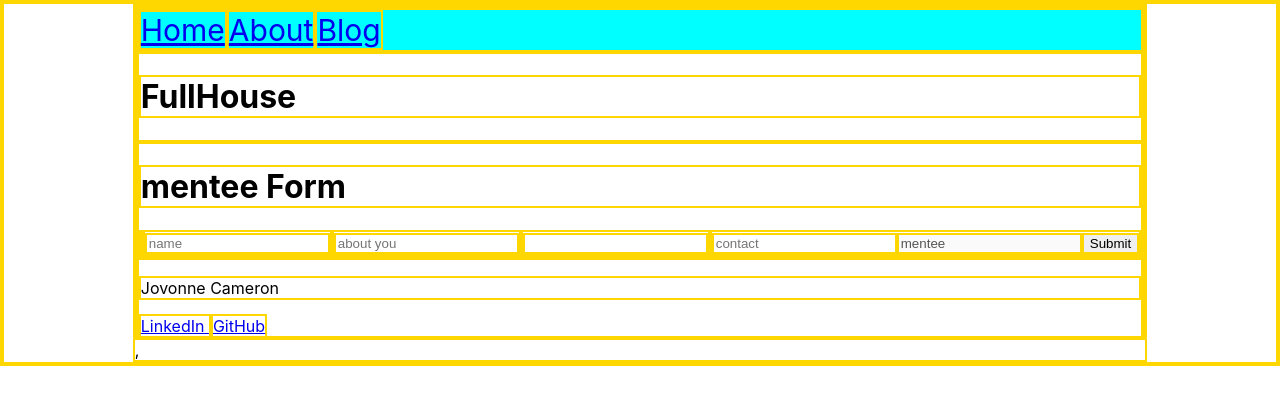
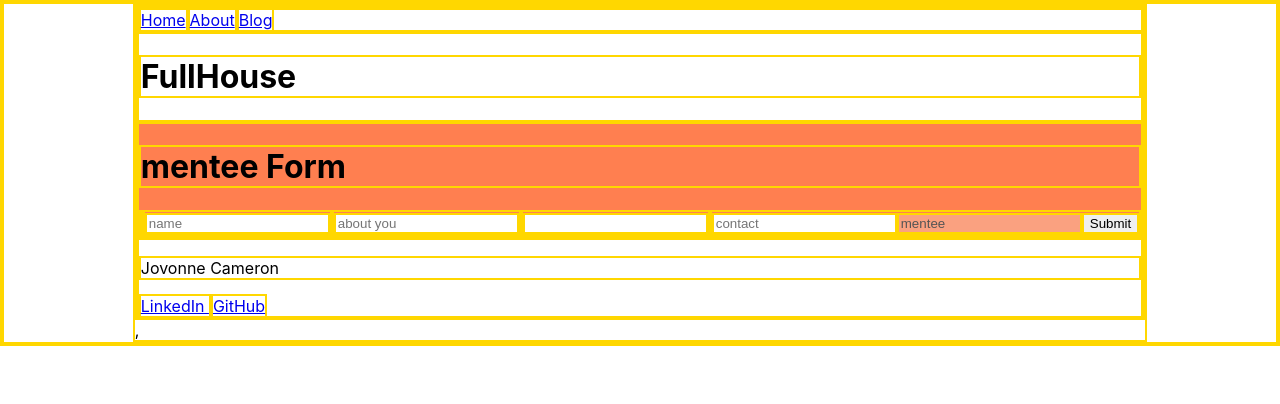
Before and after one commit to curlygirltech/FullHouse, a React (Create React App) app in the folder fullhouse/: page /newform/mentee in a window 1280 px wide. Shown: the top 404 px of the page. Built offline with nearby package versions, Linux system fonts and the light colour scheme; no server answers.

Commit message:
delete button

```diff
--- a/fullhouse/src/componentcss/navbar.css
+++ b/fullhouse/src/componentcss/navbar.css
@@ -1,5 +1,8 @@
+@media only screen and (min-device-width: 375px) and (max-device-width: 667px){
 .navbar {
   display: flex;
   font-size: 30px;
-  background-color: aqua;
+  justify-content: center;
+  /* background-color: darkgoldenrod; */
+  }
 }
--- a/fullhouse/src/componentcss/signupform.css
+++ b/fullhouse/src/componentcss/signupform.css
@@ -0,0 +1,3 @@
+.mentor-form{
+  background-color: coral;
+}
--- a/fullhouse/src/components/About.jsx
+++ b/fullhouse/src/components/About.jsx
@@ -1,4 +1,4 @@
-
+import "../componentcss/about.css"
 
 export default function About() {
   return (
--- a/fullhouse/src/components/Blog.jsx
+++ b/fullhouse/src/components/Blog.jsx
@@ -1,4 +1,4 @@
-
+import "../componentcss/blog.css"
 
 export default function Blog() {
   return (
--- a/fullhouse/src/components/ConnectionPage.jsx
+++ b/fullhouse/src/components/ConnectionPage.jsx
@@ -1,10 +1,23 @@
+import axios from "axios";
+import "../componentcss/connection.css"
+import { baseURL, config } from "../services"
+import {useParams} from "react-router-dom"
+
 export default function ConnectionPage(props) {
-  const { data, role } = props;
+  const { data, role,} = props;
+  // const { name, aboutMe, languages, contact, } = mentorMentee.fields;
+  const { id } = useParams();
+
+  const deleteMember = async () => {
+    const memberURL = `${baseURL}/${props.data.id}`
+    await axios.delete(memberURL, config)
+    props.setToggleFetch((curr)=>!curr)
+  }
 
   const filtered = data.filter((member) => {
     return member.fields.relationship !== role;
   });
-  console.log(filtered);
+  // console.log(filtered);
 
   //use filter method through entries based on whats in props, get the mentees or mentors
   //output that on the page
@@ -30,12 +43,14 @@ export default function ConnectionPage(props) {
             language,
           } = person.fields;
           return (
-            <div>
+            <div >
               <h1>{name}</h1>
               <p>{language}</p>
               <p>{aboutMe}</p>
               <p>{relationship}</p>
               <p>{contact}</p>
+              <button onClick={deleteMember}>Delete</button>
+
             </div>
           );
         })}
--- a/fullhouse/src/components/Footer.jsx
+++ b/fullhouse/src/components/Footer.jsx
@@ -1,4 +1,4 @@
-
+import "../componentcss/footer.css"
 
 export default function Footer() {
   return (
--- a/fullhouse/src/components/SignUpForm.jsx
+++ b/fullhouse/src/components/SignUpForm.jsx
@@ -1,6 +1,7 @@
 import { baseURL, config } from "../services"
 import { Link, Route } from "react"
 import ConnectionPage from "./ConnectionPage"
+import "../componentcss/signupform.css"
 import {useParams, useHistory} from "react-router-dom"
 import {useState, useEffect} from "react"
 import axios from "axios"
```
Also changed, not shown: fullhouse/src/services/index.js (line endings or trailing spaces).
